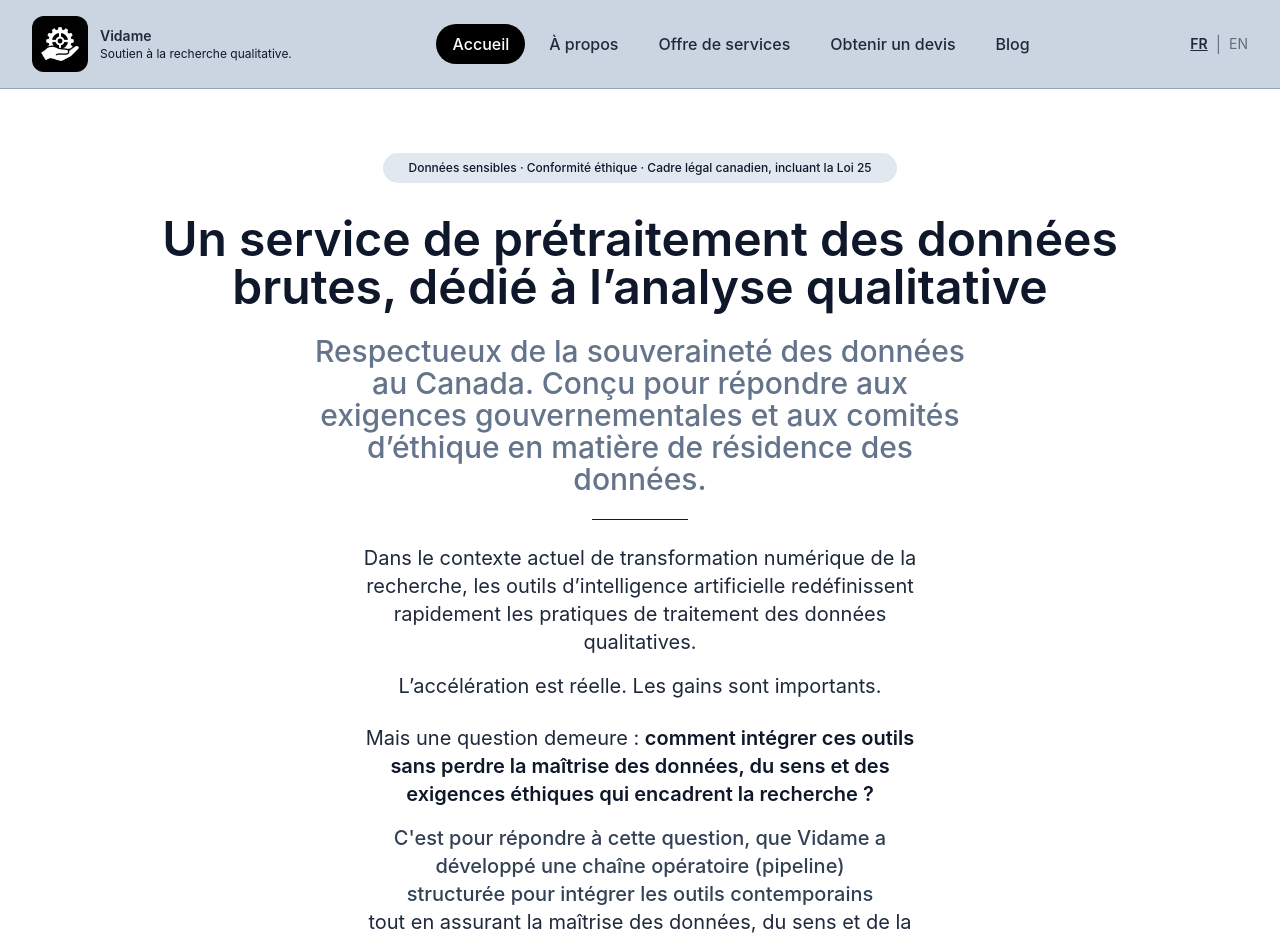
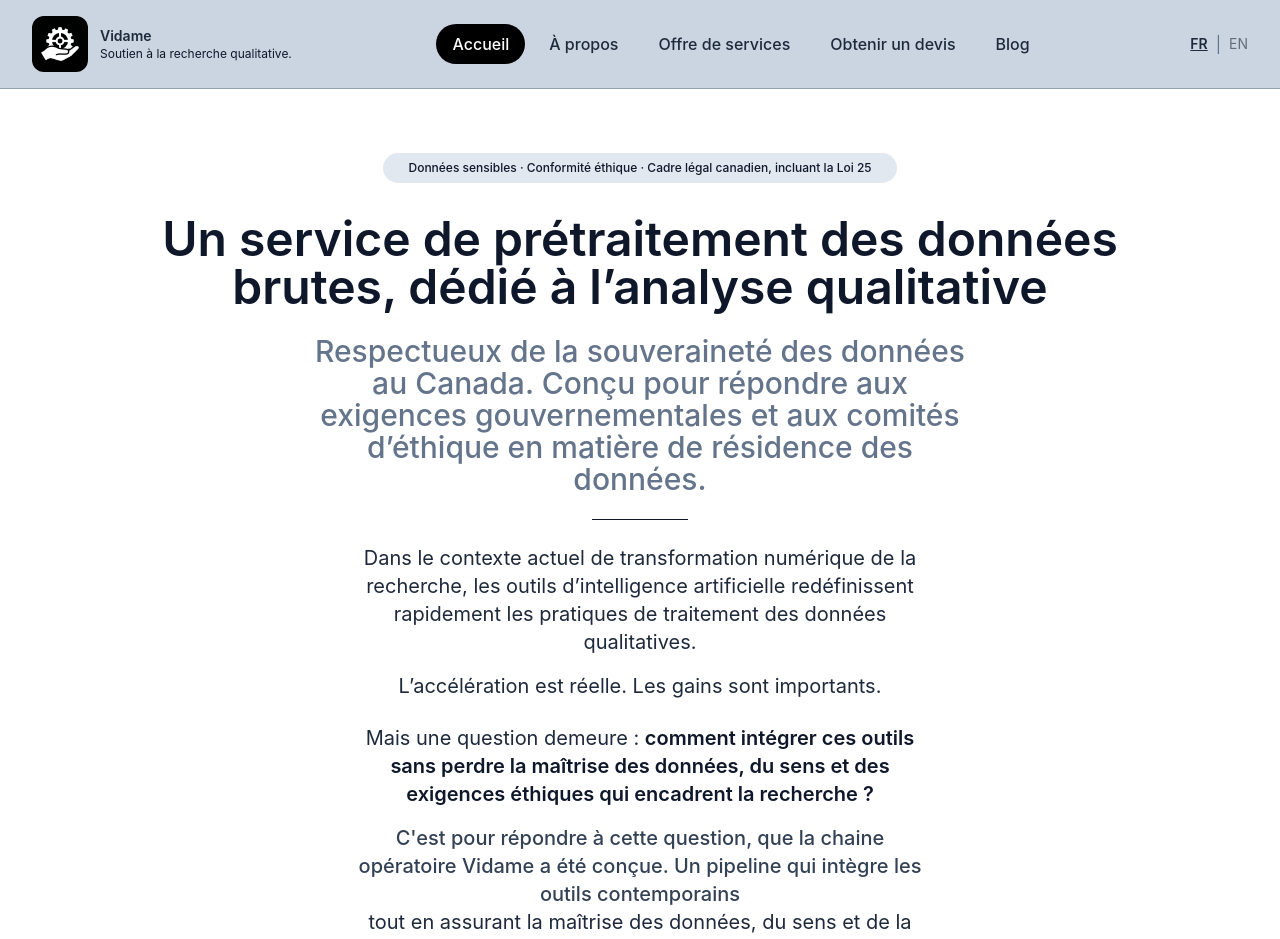
Before and after one commit to momopro21/vidame-recherche, a React (Vite) app: page / in a window 1280 px wide. Shown: the top 939 px of the page. Built offline with nearby package versions, Linux system fonts and the light colour scheme; the HTML template or start-up script is replaced by a standard one.

Commit message:
Update App.tsx

```diff
--- a/src/App.tsx
+++ b/src/App.tsx
@@ -561,7 +561,7 @@ function Accueil({setPage,lang,}: {setPage: (page: string) => void;lang: "fr" |
       </p>
       <p className="mt-4">
         <span className="font-medium text-slate-700">
-          C'est pour répondre à cette question, que Vidame a développé une chaîne opératoire (pipeline)<br /> structurée pour intégrer les outils contemporains
+          C'est pour répondre à cette question, que la chaine opératoire Vidame a été conçue. Un pipeline qui intègre les outils contemporains
         </span>
         <br />
         tout en assurant la maîtrise des données, du sens et de la conformité éthique.
```
